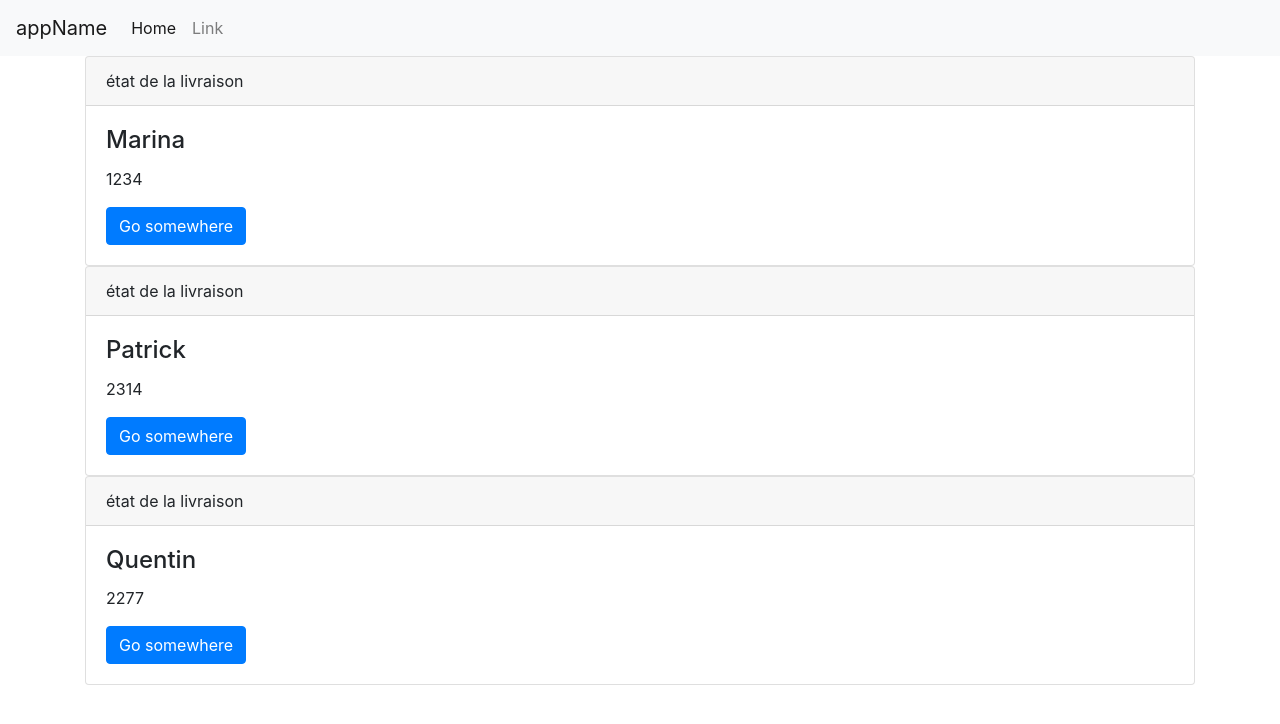
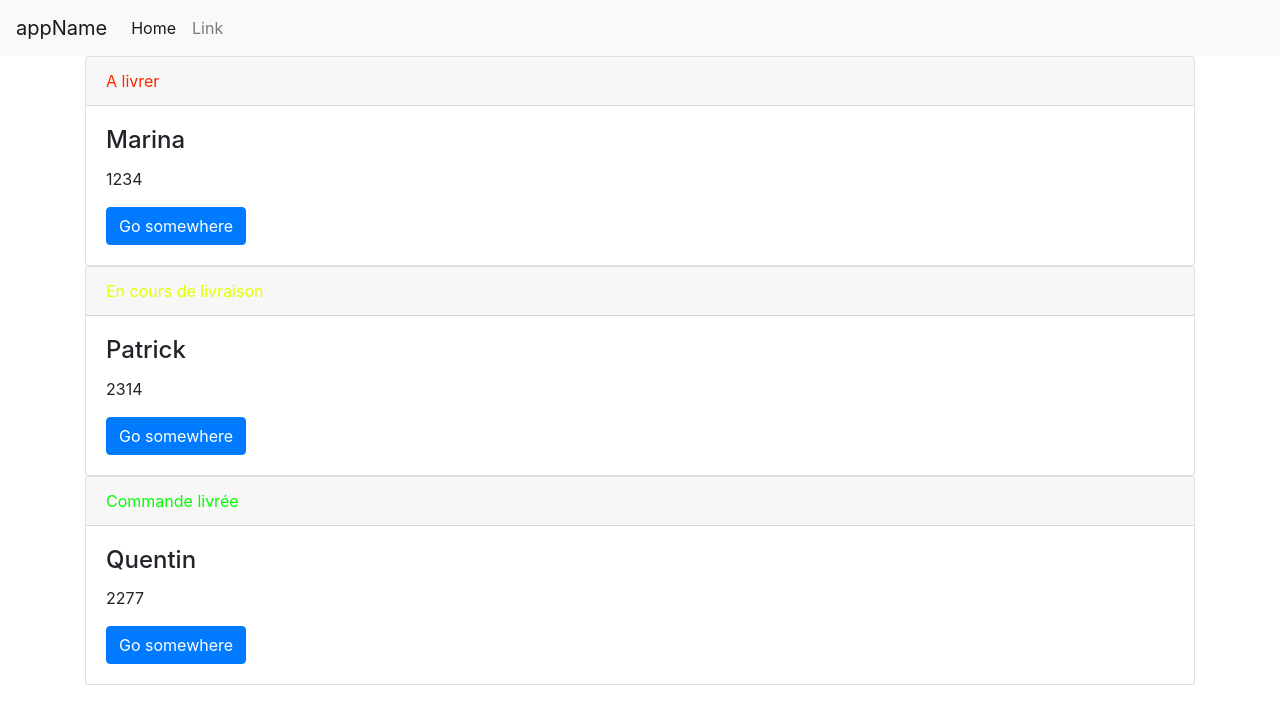
Before and after one commit to nlegriel/Angular20171002, an Angular app in the folder my-app/: page / in a window 1280 px wide. Shown: the top 724 px of the page. Built offline with nearby package versions, Linux system fonts and the light colour scheme.

Commit message:
add modifs

```diff
--- a/my-app/src/app/app.component.html
+++ b/my-app/src/app/app.component.html
@@ -1,13 +1,2 @@
 <app-menu></app-menu>
-<div  class="container">
-  <div *ngFor="let item of collection" class="card">
-    <div class="card-header">
-      état de la livraison
-    </div>
-    <div class="card-body">
-      <h4 class="card-title">{{ item.name }}</h4>
-      <p class="card-text">{{ item.reference }}</p>
-      <a href="#" class="btn btn-primary">Go somewhere</a>
-    </div>
-  </div>
-</div>
+<app-list-item></app-list-item>
--- a/my-app/src/app/app.component.ts
+++ b/my-app/src/app/app.component.ts
@@ -10,9 +10,9 @@ export class AppComponent implements OnInit {
 
   ngOnInit(): void {
     this.collection = [
-      {reference: '1234', name: 'Marina'},
-      {reference: '2314', name: 'Patrick'},
-      {reference: '2277', name: 'Quentin'}
+      {reference: '1234', name: 'Marina', state: 0},
+      {reference: '2314', name: 'Patrick', state: 1},
+      {reference: '2277', name: 'Quentin', state: 2}
     ];
   }
 }
--- a/my-app/src/app/app.module.ts
+++ b/my-app/src/app/app.module.ts
@@ -3,11 +3,13 @@ import { NgModule } from '@angular/core';
 
 import { AppComponent } from './app.component';
 import { MenuComponent } from './menu/menu.component';
+import { ListItemComponent } from './list-item/list-item.component';
 
 @NgModule({
   declarations: [
     AppComponent,
-    MenuComponent
+    MenuComponent,
+    ListItemComponent
   ],
   imports: [
     BrowserModule
--- /dev/null
+++ b/my-app/src/app/list-item/list-item.component.css
@@ -0,0 +1,9 @@
+.state-0 {
+  color: #FF2600;
+}
+.state-1 {
+  color: #E5FF00;
+}
+.state-2 {
+  color: #00FF00;
+}
--- /dev/null
+++ b/my-app/src/app/list-item/list-item.component.html
@@ -0,0 +1,14 @@
+<div class="container">
+  <div *ngFor="let item of collection" class="card">
+    <div class="card-header">
+      <span class="state-0" *ngIf="0 == item.state">A livrer</span>
+      <span class="state-1" *ngIf="1 == item.state">En cours de livraison</span>
+      <span class="state-2" *ngIf="2 == item.state">Commande livrée</span>
+    </div>
+    <div class="card-body">
+      <h4 class="card-title">{{ item.name }}</h4>
+      <p class="card-text">{{ item.reference }}</p>
+      <a href="#" class="btn btn-primary">Go somewhere</a>
+    </div>
+  </div>
+</div>
--- /dev/null
+++ b/my-app/src/app/list-item/list-item.component.ts
@@ -0,0 +1,19 @@
+import { Component, OnInit, Input } from '@angular/core';
+import { AppComponent } from '../app.component';
+
+@Component({
+  selector: 'app-list-item',
+  templateUrl: './list-item.component.html',
+  styleUrls: ['./list-item.component.css']
+})
+export class ListItemComponent implements OnInit {
+
+  collection: any;
+
+  constructor(private _AppComponent: AppComponent) { }
+
+  ngOnInit() {
+    this.collection = this._AppComponent.collection;
+  }
+
+}
```
Also changed, not shown: 1 other file (tests, documents, lock files or other folders).
